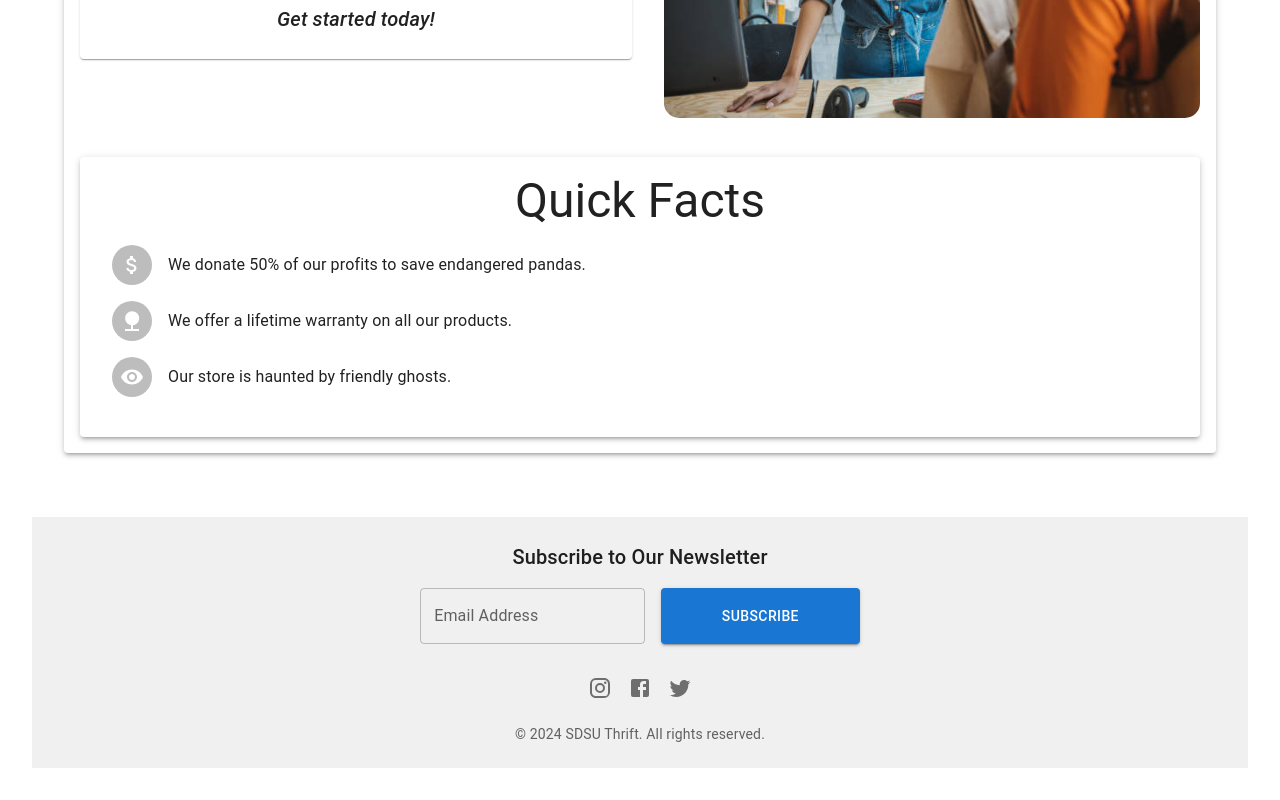
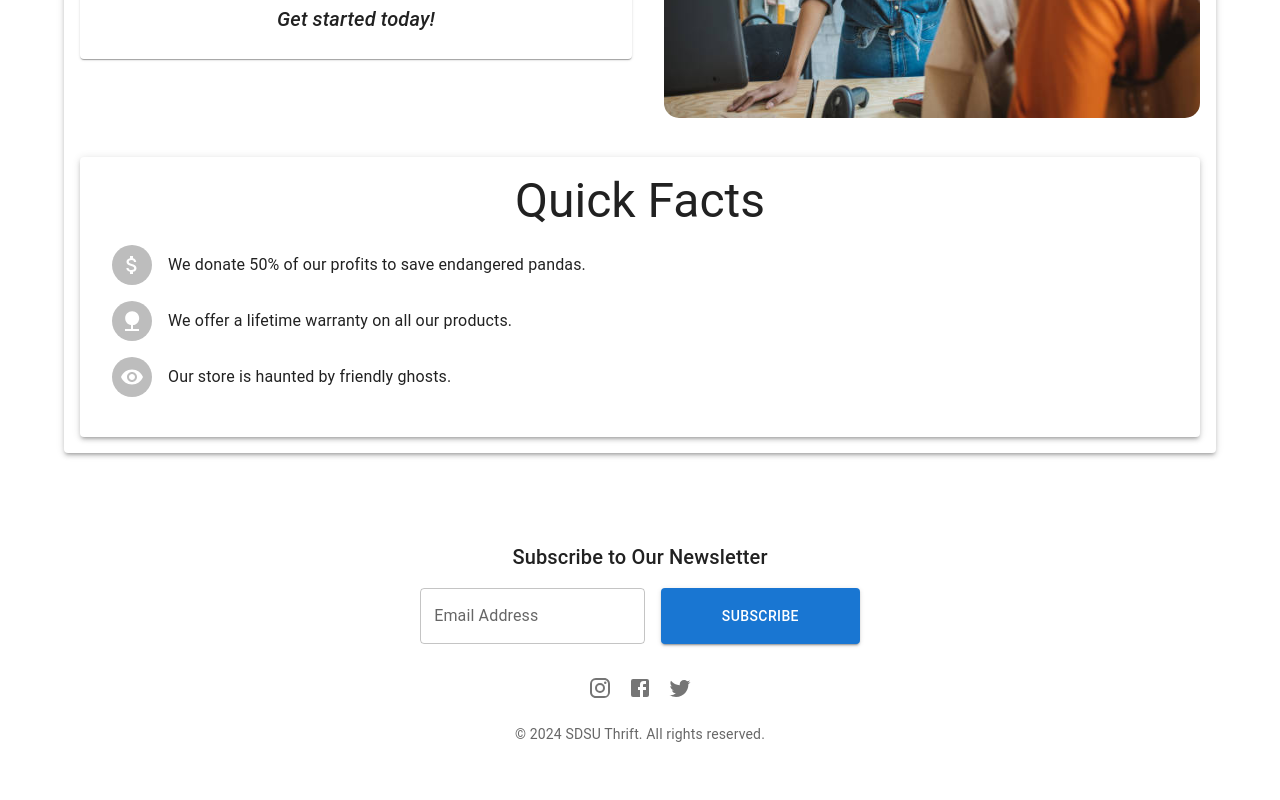
Before and after one commit to leanneallen/sdsu-thrift, a React (Vite) app in the folder thrift/frontend/: page /About in a window 1280 px wide. Shown: the part 463-1263 px from the top of the page. Built offline with nearby package versions, Linux system fonts and the light colour scheme; no server answers.

Commit message:
footer
five dolla five dolla five dolla footlong

```diff
--- a/thrift/frontend/src/pages/Footer.jsx
+++ b/thrift/frontend/src/pages/Footer.jsx
@@ -1,14 +1,21 @@
-// Footer.jsx
 import React from 'react';
-import { Box, TextField, Button, IconButton, Typography } from '@mui/material';
+import { Box, TextField, Button, IconButton, Typography, useTheme } from '@mui/material';
 import InstagramIcon from '@mui/icons-material/Instagram';
 import FacebookIcon from '@mui/icons-material/Facebook';
 import TwitterIcon from '@mui/icons-material/Twitter';
 
 const Footer = () => {
+    const theme = useTheme(); // Use theme for styling
+
     return (
-        <Box sx={{ width: '100%', padding: 3, backgroundColor: '#f0f0f0', textAlign: 'center' }}>
-            <Typography variant="h6" gutterBottom>
+        <Box sx={{
+            width: '100%',
+            padding: 3,
+            textAlign: 'center',
+            backgroundColor: theme.palette.background.paper, // Adaptive background color
+            color: theme.palette.text.primary, // Adaptive text color
+        }}>
+            <Typography variant="h6" gutterBottom sx={{ color: 'text.primary' }}>
                 Subscribe to Our Newsletter
             </Typography>
             <Box
```
